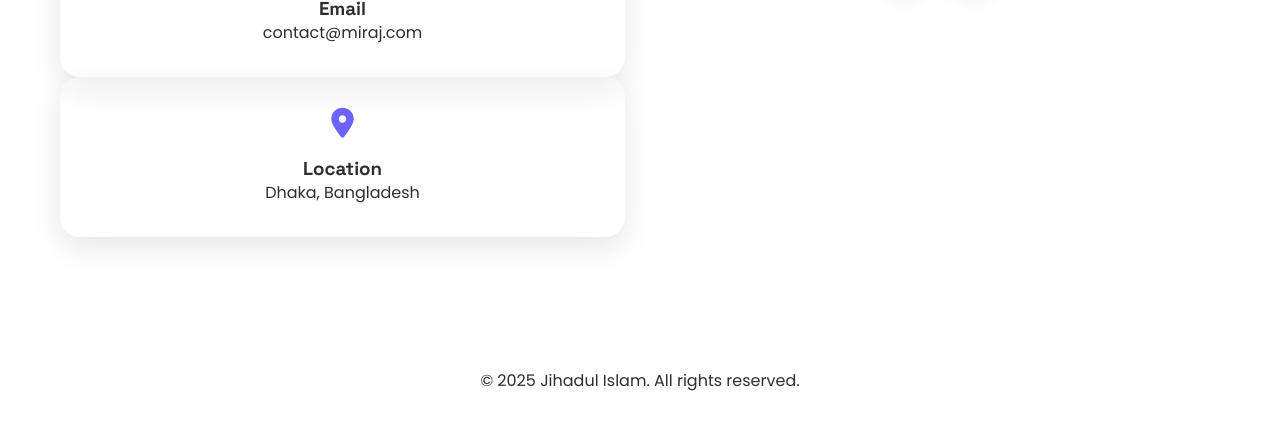
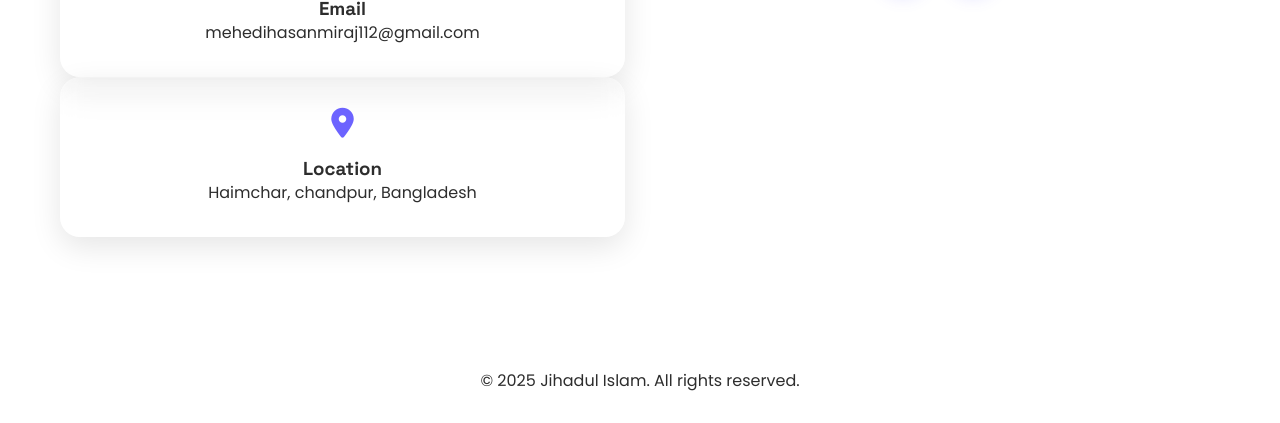
Before and after one commit to jihadulstart/mirazwebsite, a plain HTML site: page index.html in a window 1280 px wide. Shown: the part 2998-3421 px from the top of the page. Drawn offline with nearby package versions, Linux system fonts and the light colour scheme.

Commit message:
Update index.html

```diff
--- a/index.html
+++ b/index.html
@@ -163,12 +163,12 @@
           <div class="contact-card">
             <i class="fas fa-envelope"></i>
             <h3>Email</h3>
-            <p>contact@miraj.com</p>
+            <p>mehedihasanmiraj112@gmail.com</p>
           </div>
           <div class="contact-card">
             <i class="fas fa-map-marker-alt"></i>
             <h3>Location</h3>
-            <p>Dhaka, Bangladesh</p>
+            <p>Haimchar, chandpur, Bangladesh</p>
           </div>
         </div>
         <div class="social-links" data-aos="fade-up">
```
